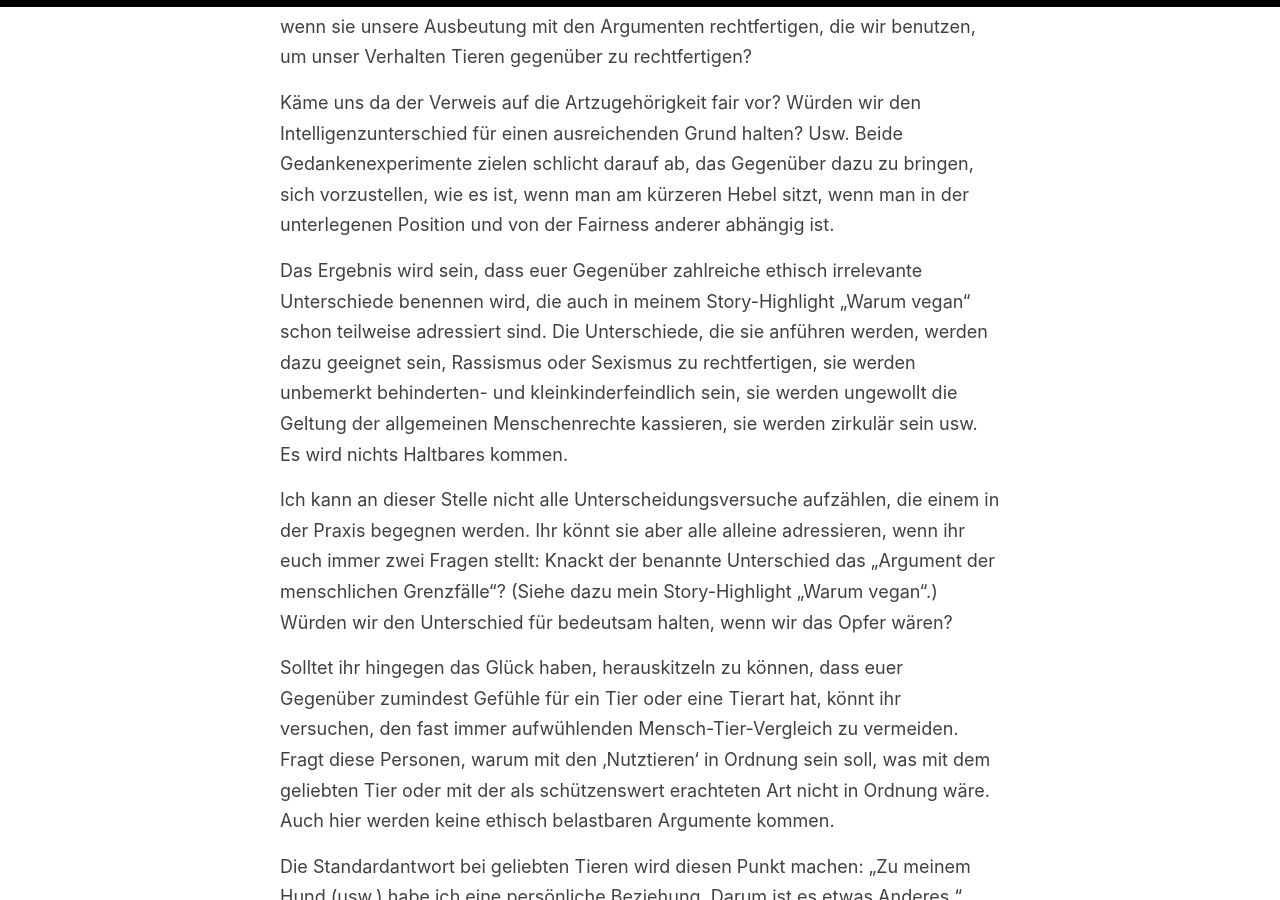
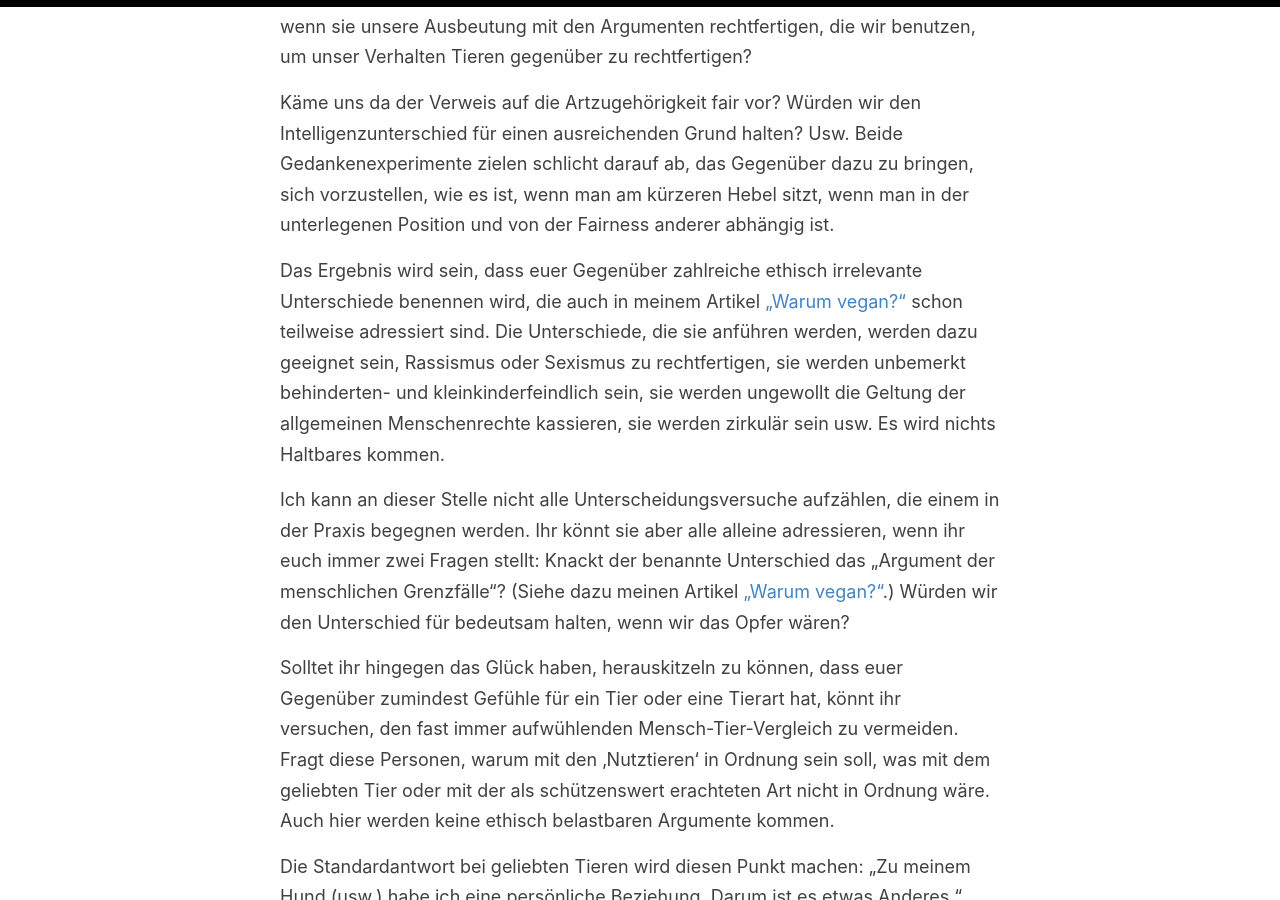
Before and after one commit to tierethik-veganismus/tierethik-veganismus.github.io, a Jekyll site: the page built from _posts/2020-06-11-Mir-sind-Tiere-egal.md, in a window 1280 px wide and 900 px high, scrolled down 4212 px. Built offline with Jekyll 4.4.1, drawn with Linux system fonts in a browser that asks for light colours; some of the changed text lies outside the part shown.

Commit message:
Ersetze Verweise zum Artikel 'Warum vegan?' durch interne Links

```diff
--- a/_posts/2020-06-11-Mir-sind-Tiere-egal.md
+++ b/_posts/2020-06-11-Mir-sind-Tiere-egal.md
@@ -48,7 +48,7 @@ Die erste Frage, die ihr stellen könnt, ließe sich zum Beispiel so formulieren
 Die Antwort wird erwartungsgemäß eine eindeutige Verneinung sein. Es stellt sich folglich die Frage, warum Gleichgültigkeit in einem Kontext ausreichen soll, aber in einem anderen nicht.
 
 An dieser Stelle sind dann 2 Erwiderungen zu erwarten:
-a) Es wird sich darauf berufen, dass das bei Menschen etwas anderes sei. Wie ihr auf diesen Versuch reagieren könnt, habe ich euch in meinem Story-Highlight „Warum vegan“ gezeigt. Bitte dort nachlesen.
+a) Es wird sich darauf berufen, dass das bei Menschen etwas anderes sei. Wie ihr auf diesen Versuch reagieren könnt, habe ich euch in meinen Artikel [„Warum vegan?“](/Warum-vegan) gezeigt. Bitte dort nachlesen.
 b) Die Person beruft sich auf das Recht bzw. auf gesellschaftlich geltende Normen.
 
 Lasst euch von b) nicht überrumpeln, denn auch b) ist leicht zu entkräften. Wenn geltendes Recht oder wenn gesellschaftliche Gepflogenheiten schon an sich ausreichen würden, dürfte sich nicht aufzeigen lassen, dass Gesellschaften und Gesetze fürchterlich irren können.
@@ -72,11 +72,11 @@ Was würden wir davon halten, wenn sie unsere Ausbeutung mit den Argumenten rech
 Käme uns da der Verweis auf die Artzugehörigkeit fair vor? Würden wir den Intelligenzunterschied für einen ausreichenden Grund halten? Usw.
 Beide Gedankenexperimente zielen schlicht darauf ab, das Gegenüber dazu zu bringen, sich vorzustellen, wie es ist, wenn man am kürzeren Hebel sitzt, wenn man in der unterlegenen Position und von der Fairness anderer abhängig ist.
 
-Das Ergebnis wird sein, dass euer Gegenüber zahlreiche ethisch irrelevante Unterschiede benennen wird, die auch in meinem Story-Highlight „Warum vegan“ schon teilweise adressiert sind.
+Das Ergebnis wird sein, dass euer Gegenüber zahlreiche ethisch irrelevante Unterschiede benennen wird, die auch in meinem Artikel [„Warum vegan?“](/Warum-vegan) schon teilweise adressiert sind.
 Die Unterschiede, die sie anführen werden, werden dazu geeignet sein, Rassismus oder Sexismus zu rechtfertigen, sie werden unbemerkt behinderten- und kleinkinderfeindlich sein, sie werden ungewollt die Geltung der allgemeinen Menschenrechte kassieren, sie werden zirkulär sein usw. Es wird nichts Haltbares kommen.
 
 Ich kann an dieser Stelle nicht alle Unterscheidungsversuche aufzählen, die einem in der Praxis begegnen werden. Ihr könnt sie aber alle alleine adressieren, wenn ihr euch immer zwei Fragen stellt:
-Knackt der benannte Unterschied das „Argument der menschlichen Grenzfälle“? (Siehe dazu mein Story-Highlight „Warum vegan“.)
+Knackt der benannte Unterschied das „Argument der menschlichen Grenzfälle“? (Siehe dazu meinen Artikel [„Warum vegan?“](/Warum-vegan).)
 Würden wir den Unterschied für bedeutsam halten, wenn wir das Opfer wären?
 
 Solltet ihr hingegen das Glück haben, herauskitzeln zu können, dass euer Gegenüber zumindest Gefühle für ein Tier oder eine Tierart hat, könnt ihr versuchen, den fast immer aufwühlenden Mensch-Tier-Vergleich zu vermeiden. Fragt diese Personen, warum mit den ‚Nutztieren‘ in Ordnung sein soll, was mit dem geliebten Tier oder mit der als schützenswert erachteten Art nicht in Ordnung wäre. Auch hier werden keine ethisch belastbaren Argumente kommen.
```
Also changed, not shown: _posts/2020-06-01-Gesundheit-und-Umwelt.md (+1 -1 lines), _posts/2020-06-05-Es-ist-hoffnungslos.md (+1 -1 lines), _posts/2020-06-06-Diskussionen-lenken.md (+2 -2 lines).
